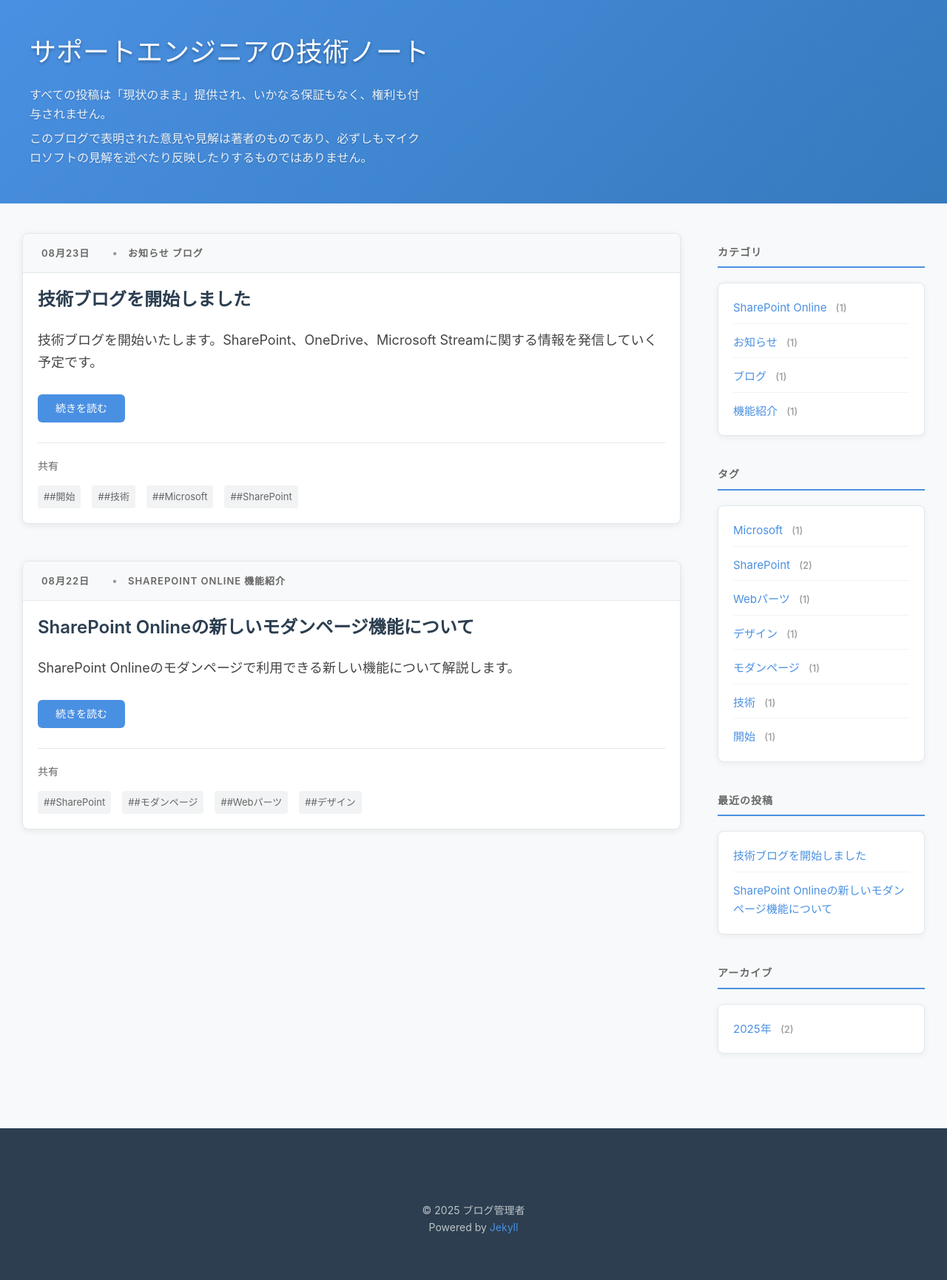
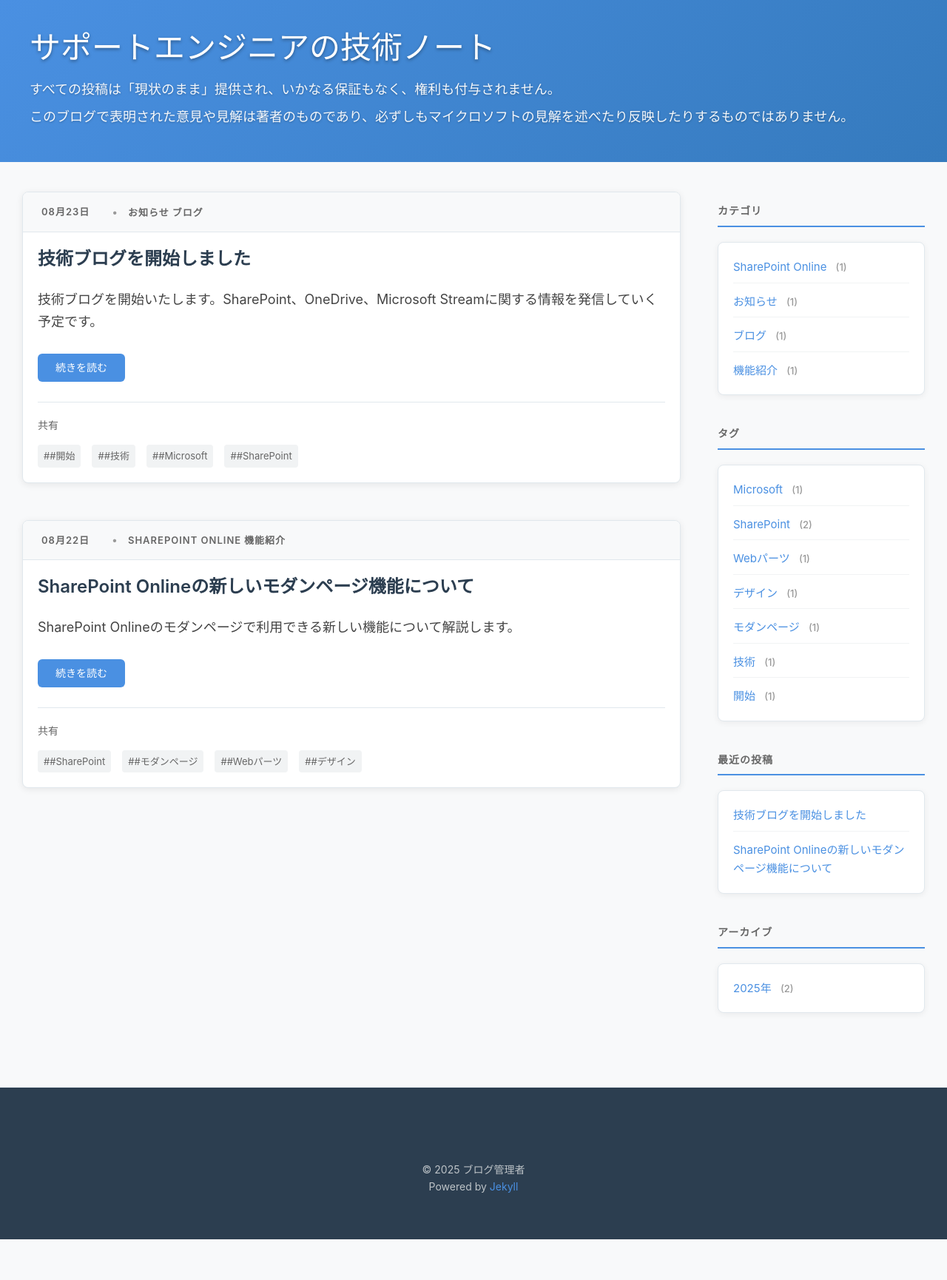
Before and after one commit to kokurata/kokurata-blog, a Jekyll site: the page built from docs/index.html, in a window 1280 px wide. Shown: the whole page at 74% size. Built offline with Jekyll 4.4.1, drawn with Linux system fonts in a browser that asks for light colours; the list of posts is cut into pages by our own code; after the commit the page ends 1675 px from its top, so only the background shows below that.

Commit message:
Header readability: center layout, increase title to 42px, widen disclaimer, prevent wrapping on desktop, allow wrapping on mobile

```diff
--- a/docs/assets/styles.css
+++ b/docs/assets/styles.css
@@ -47,7 +47,7 @@
 
 #header-content {
   display: flex;
-  justify-content: space-between;
+  justify-content: center; /* center the text block */
   align-items: center;
   gap: 40px;
 }
@@ -56,7 +56,8 @@
   display: flex;
   align-items: center;
   gap: 20px;
-  flex: 1;
+  flex: 1 1 auto;
+  max-width: 1200px; /* allow more width so title/disclaimer don't wrap early */
 }
 
 #profile-info {
@@ -64,14 +65,15 @@
 }
 
 #profile-name {
-  font-size: 36px;
-  font-weight: 400;
-  margin: 0 0 15px 0;
+  font-size: 42px; /* larger for readability */
+  font-weight: 500;
+  margin: 0 0 18px 0;
   color: #fff;
-  text-shadow: 0 2px 4px rgba(0, 0, 0, 0.3);
-  white-space: nowrap;
+  text-shadow: 0 2px 4px rgba(0, 0, 0, 0.35);
+  white-space: nowrap; /* keep on one line */
   overflow: hidden;
   text-overflow: ellipsis;
+  line-height: 1.15;
 }
 
 #profile-title {
@@ -83,15 +85,16 @@
 }
 
 #disclaimer {
-  font-size: 16px;
-  line-height: 1.6;
-  color: rgba(255, 255, 255, 0.9);
-  max-width: 1000px;
-  text-shadow: 0 1px 2px rgba(0, 0, 0, 0.2);
+  font-size: 18px; /* bigger */
+  line-height: 1.7;
+  color: rgba(255, 255, 255, 0.95);
+  max-width: 1200px; /* wider line to reduce wraps */
+  text-shadow: 0 1px 3px rgba(0, 0, 0, 0.25);
 }
 
 #disclaimer div {
-  margin-bottom: 8px;
+  margin-bottom: 6px;
+  white-space: nowrap; /* keep each sentence on one line on wide screens */
 }
 
 /* ナビゲーション */
@@ -489,8 +492,12 @@
   }
 
   #disclaimer {
-    font-size: 15px;
-    line-height: 1.5;
+    font-size: 16px;
+    line-height: 1.6;
+  }
+
+  #disclaimer div {
+    white-space: normal; /* allow wrapping on mobile */
   }
 }
 
```
